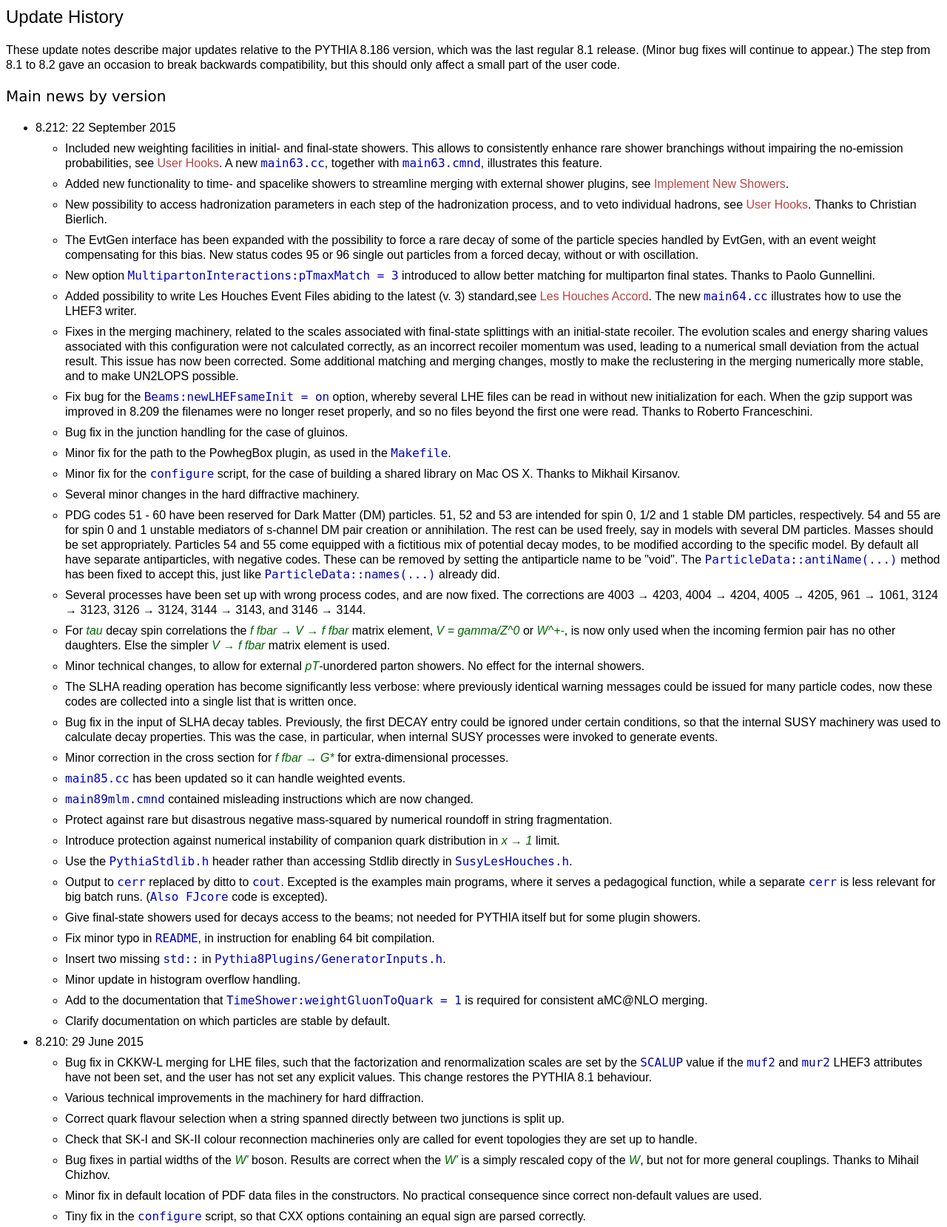
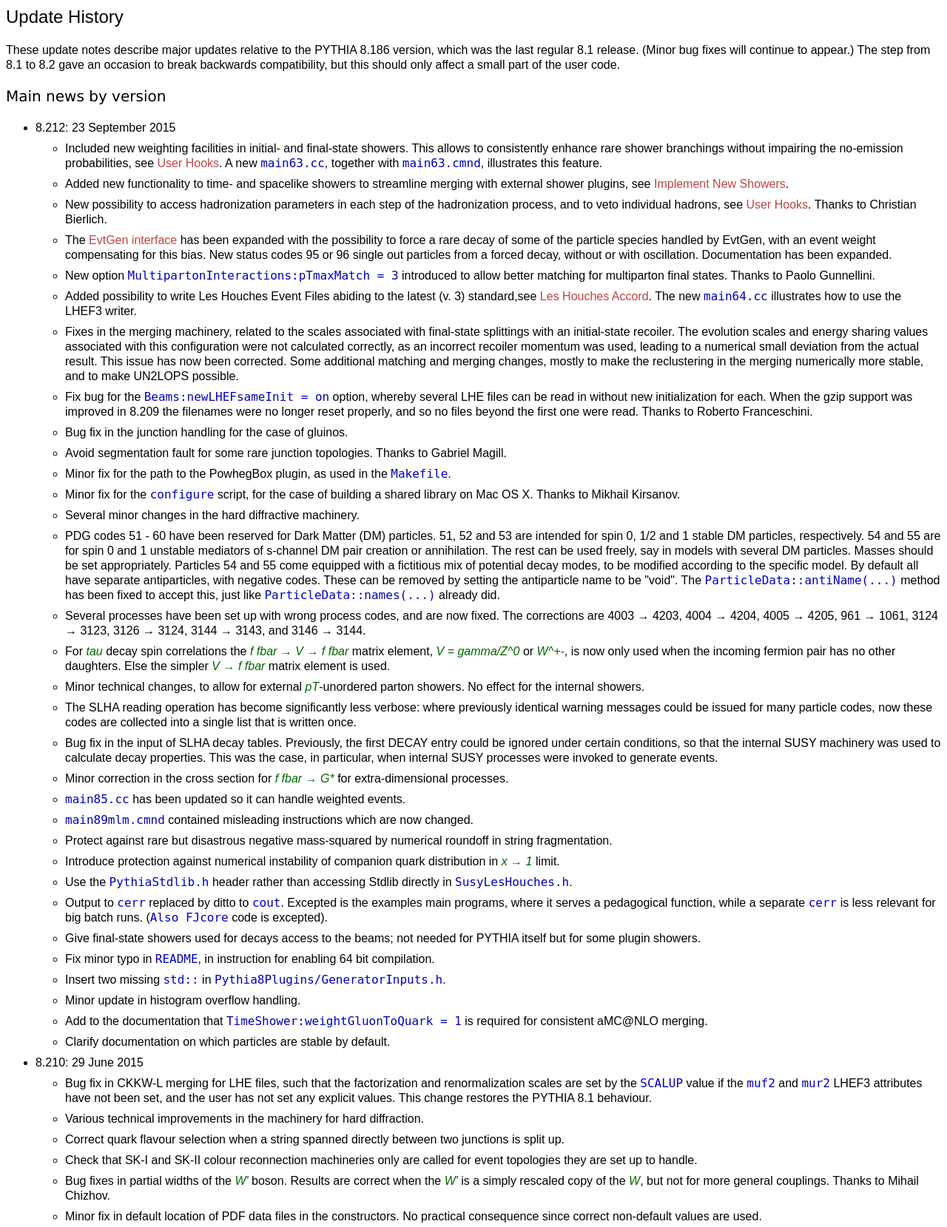
Before and after one commit to smrenna/sm-dev-git, a PHP site: page /UpdateHistory.php?filepath=1 in a window 1280 px wide. Shown: the top 1659 px of the page at 74% size. Run offline with PHP 8.4, Linux system fonts and the light colour scheme; data that the repository does not hold is empty.

Commit message:
Final 8.212 changes, mainly updated EvtGen interface code and documentation. Public release tonight (?).
git-svn-id: svn+ssh://svn.hepforge.org/hepforge/svn/pythia8/pythia82/trunk@421 ffdf98f5-c1f1-482d-8be8-39a3f79b3492

```diff
--- a/share/Pythia8/htmldoc/ExternalDecays.html
+++ b/share/Pythia8/htmldoc/ExternalDecays.html
@@ -82,7 +82,9 @@ class. A special class, <code>EvtGenDecays</code>, is provided
 in <code>Pythia8Plugins</code> which can be called after an event has
 been generated, to perform all remaining decays via EvtGen. An example
 of how to use this class is provided in <code>main48.cc</code>.
-
+A more detailed discussion of some physics considerations, notably
+event weights for forced decays, can be found in
+<a href="../pdfdoc/evtgen.pdf">this note</a>.
 </body>
 </html>
 
--- a/share/Pythia8/htmldoc/Version.html
+++ b/share/Pythia8/htmldoc/Version.html
@@ -18,7 +18,7 @@ Version and subversion number, with three significant decimals.
 
 
 <p/><code>mode&nbsp; </code><strong> Pythia:versionDate &nbsp;</strong>
- (<code>default = <strong>20150922</strong></code>)<br/>
+ (<code>default = <strong>20150923</strong></code>)<br/>
 Last date of change of current (sub)version, in format yyyymmdd.
 
 
--- a/share/Pythia8/phpdoc/ExternalDecays.php
+++ b/share/Pythia8/phpdoc/ExternalDecays.php
@@ -105,7 +105,9 @@ class. A special class, <code>EvtGenDecays</code>, is provided
 in <code>Pythia8Plugins</code> which can be called after an event has
 been generated, to perform all remaining decays via EvtGen. An example
 of how to use this class is provided in <code>main48.cc</code>.
-
+A more detailed discussion of some physics considerations, notably
+event weights for forced decays, can be found in
+<a href="../pdfdoc/evtgen.pdf">this note</a>.
 </body>
 </html>
 
--- a/share/Pythia8/phpdoc/UpdateHistory.php
+++ b/share/Pythia8/phpdoc/UpdateHistory.php
@@ -39,7 +39,7 @@ but this should only affect a small part of the user code.
 
 <ul>
 
-<li>8.212: 22 September 2015
+<li>8.212: 23 September 2015
 <ul>
 
 <li>Included new weighting facilities in initial- and final-state showers.
@@ -60,11 +60,13 @@ the hadronization process, and to veto individual hadrons, see
 echo "<a href='UserHooks.php?filepath=".$filepath."' target='page'>";?>User Hooks</a>. Thanks to Christian Bierlich.
 </li>
 
-<li>The EvtGen interface has been expanded with the possibility
-to force a rare decay of some of the particle species handled by
-EvtGen, with an event weight compensating for this bias. New status
-codes 95 or 96 single out particles from a forced decay, without or
-with oscillation.</li>
+<li>The <?php $filepath = $_GET["filepath"];
+echo "<a href='ExternalDecays.php?filepath=".$filepath."' target='page'>";?>EvtGen interface</a> has been
+expanded with the possibility to force a rare decay of some of the
+particle species handled by EvtGen, with an event weight compensating
+for this bias. New status codes 95 or 96 single out particles from a
+forced decay, without or with oscillation. Documentation has been
+expanded.</li>
 
 <li>New option <code>MultipartonInteractions:pTmaxMatch = 3</code>
 introduced to allow better matching for multiparton final states.
@@ -92,6 +94,9 @@ were no longer reset properly, and so no files beyond the first one
 were read. Thanks to Roberto Franceschini.</li>
 
 <li>Bug fix in the junction handling for the case of gluinos.</li>
+
+<li>Avoid segmentation fault for some rare junction topologies.
+Thanks to Gabriel Magill.</li>
 
 <li>Minor fix for the path to the PowhegBox plugin, as used in the
 <code>Makefile</code>.</li>
--- a/share/Pythia8/phpdoc/Version.php
+++ b/share/Pythia8/phpdoc/Version.php
@@ -39,7 +39,7 @@ Version and subversion number, with three significant decimals.
 
 
 <p/><code>mode&nbsp; </code><strong> Pythia:versionDate &nbsp;</strong>
- (<code>default = <strong>20150922</strong></code>)<br/>
+ (<code>default = <strong>20150923</strong></code>)<br/>
 Last date of change of current (sub)version, in format yyyymmdd.
 
 
--- a/share/Pythia8/xmldoc/ExternalDecays.xml
+++ b/share/Pythia8/xmldoc/ExternalDecays.xml
@@ -77,7 +77,9 @@ class. A special class, <code>EvtGenDecays</code>, is provided
 in <code>Pythia8Plugins</code> which can be called after an event has
 been generated, to perform all remaining decays via EvtGen. An example
 of how to use this class is provided in <code>main48.cc</code>.
-
+A more detailed discussion of some physics considerations, notably
+event weights for forced decays, can be found in
+<a href="../pdfdoc/evtgen.pdf">this note</a>.
 </chapter>
 
 <!-- Copyright (C) 2015 Torbjorn Sjostrand -->
--- a/share/Pythia8/xmldoc/Version.xml
+++ b/share/Pythia8/xmldoc/Version.xml
@@ -10,7 +10,7 @@ form part of the standard databases and be queried accordingly.
 Version and subversion number, with three significant decimals.
 </parmfix>
 
-<modefix name="Pythia:versionDate" default="20150922">
+<modefix name="Pythia:versionDate" default="20150923">
 Last date of change of current (sub)version, in format yyyymmdd.
 </modefix>
 
```
Also changed, not shown: share/Pythia8/htmldoc/UpdateHistory.html (+10 -6 lines), share/Pythia8/xmldoc/UpdateHistory.xml (+10 -6 lines), 3 other files.
